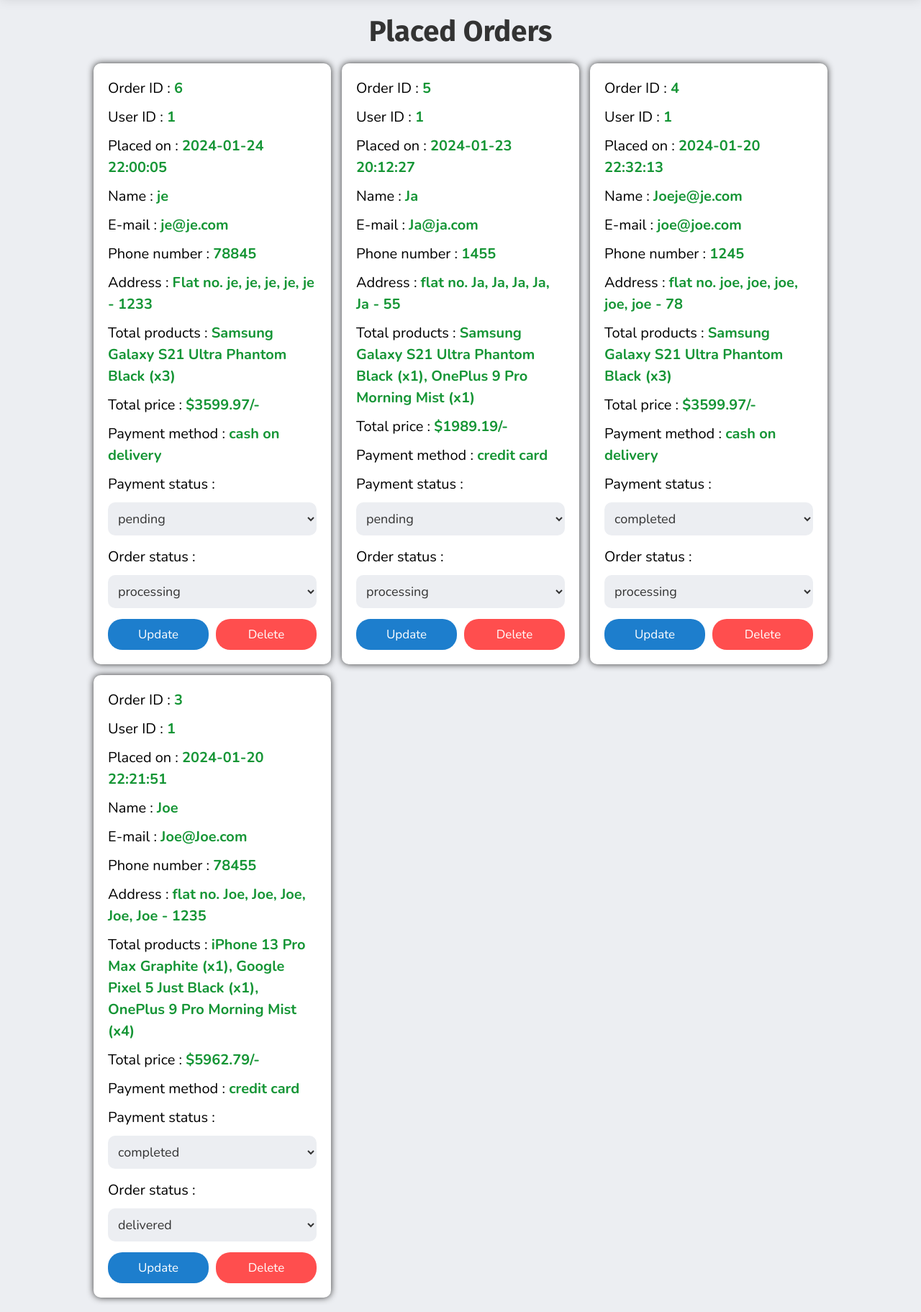
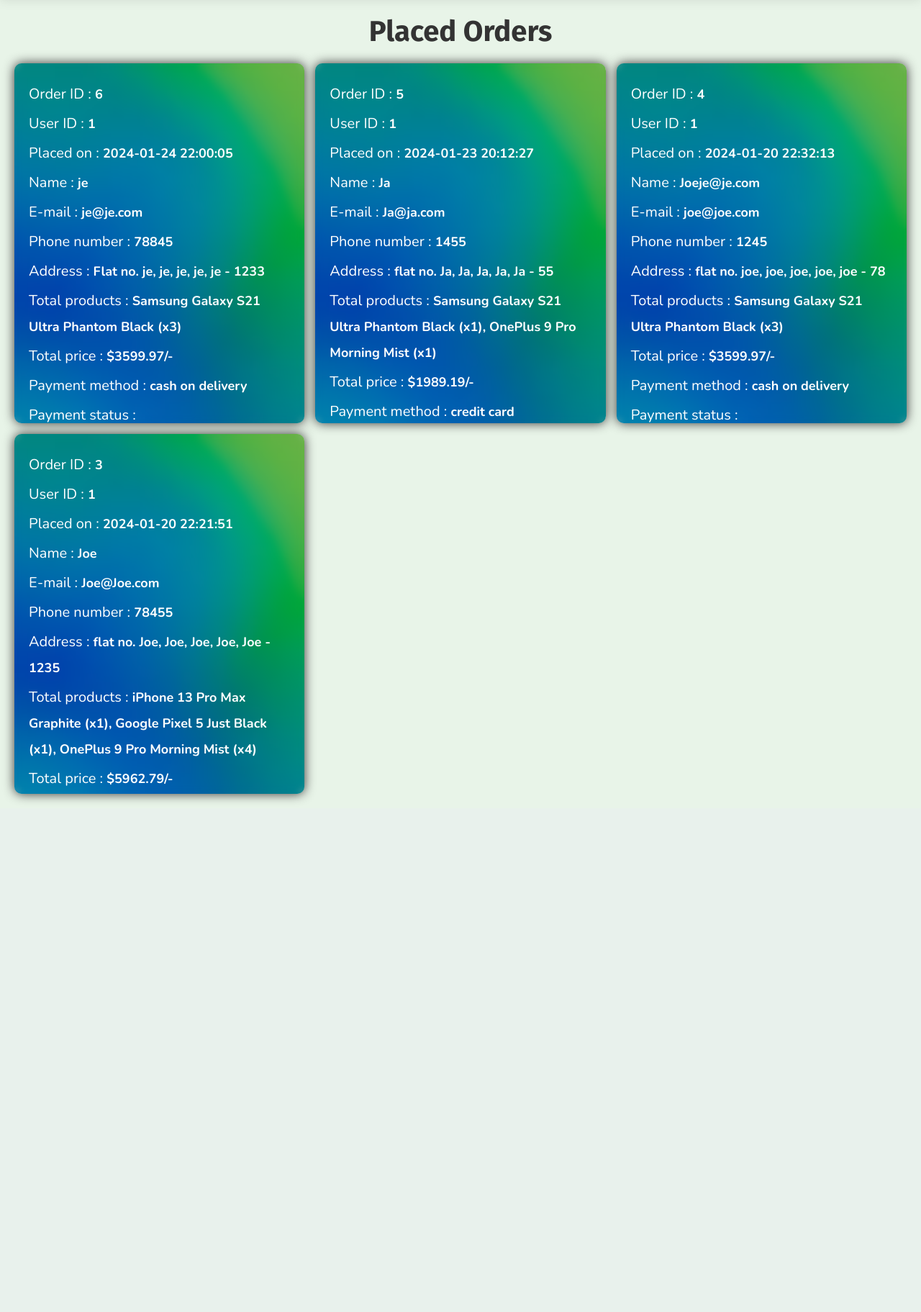
Before and after one commit to JewelShahi/influxify-php-mysql, a PHP site: page /influxify/admin/placed_orders.php in a window 1280 px wide. Shown: the part 75-1898 px from the top of the page at 72% size. After the commit the page ends 1190 px from the top, so only its background shows below. Run offline with PHP 8.4, Linux system fonts and the light colour scheme; a user stored in the database is signed in; data comes from the database, SQL or seed files in the repository; some libraries are stand-ins or nearby versions.

Commit message:
version 20 admin design updated

```diff
--- a/admin/placed_orders.php
+++ b/admin/placed_orders.php
@@ -98,6 +98,7 @@ if (isset($_GET['delete'])) {
         while ($fetch_orders = $select_orders->fetch(PDO::FETCH_ASSOC)) {
       ?>
           <div class="box">
+            <div class="blur">
               <p> Order ID : <span><?= $fetch_orders['id']; ?></span> </p>
               <p> User ID : <span><?= $fetch_orders['user_id']; ?></span> </p>
               <p> Placed on : <span><?= $fetch_orders['placed_on']; ?></span> </p>
@@ -110,6 +111,7 @@ if (isset($_GET['delete'])) {
               <p> Payment method : <span><?= $fetch_orders['method']; ?></span> </p>
 
               <form action="" method="post">
+
                 <input type="hidden" name="order_id" value="<?= $fetch_orders['id']; ?>">
                 <p id="paymentStatusLabel">Payment status :</p>
                 <select name="payment_status" class="select" aria-labelledby="paymentStatusLabel">
@@ -132,6 +134,7 @@ if (isset($_GET['delete'])) {
                 </div>
               </form>
             </div>
+          </div>
       <?php
         }
       } else {
--- a/css/admin_style.css
+++ b/css/admin_style.css
@@ -337,40 +337,79 @@
   resize: none;
 }
 
+.orders {
+  background-color: var(--body);
+  min-height: 100vh;
+}
+
 .orders .box-container {
   display: grid;
-  grid-template-columns: repeat(auto-fit, 33rem);
+  grid-template-columns: repeat(auto-fit, minmax(300px, 1fr));
   gap: 1.5rem;
   align-items: flex-start;
-  justify-content: center;
+}
+
+@media screen and (max-width: 1200px) {
+  .orders .box-container {
+    grid-template-columns: repeat(auto-fit, minmax(400px, 1fr));
+  }
+}
+
+@media screen and (max-width: 768px) {
+  .orders .box-container {
+    grid-template-columns: repeat(auto-fit, minmax(100%, 1fr));
+  }
 }
 
 .orders .box-container .box {
-  padding: 2rem;
-  padding-top: 1rem;
+  display: flex;
+  flex-direction: column;
+  height: 100%;
+  max-height: 500px;
+  overflow-y: auto;
+  background: url(../images/order-bg-admin.png) center/cover;
   border-radius: var(--border-radius);
-  background-color: var(--white);
-  box-shadow: 0 0 10px var(--black);
+  box-shadow: 0 0 15px var(--black);
+  transition: 300ms ease;
 }
 
-.orders .box-container .box p {
-  line-height: 1.5;
-  font-size: 2rem;
-  color: var(--light-color);
-  margin: 1rem 0;
+.orders .box-container .box:hover {
+  transform: scale(1.02);
 }
 
-.orders .box-container .box p span {
-  color: var(--primary);
+.orders .box-container .box::before {
+  content: "";
+  position: absolute;
+  top: 0;
+  left: 0;
+  width: 100%;
+  height: 100%;
+  z-index: -1;
 }
 
-.orders .box-container .select {
-  margin-bottom: 0.5rem;
+.orders .box-container .box .blur {
   width: 100%;
-  background-color: var(--light);
+  padding: 2rem;
+  backdrop-filter: blur(5px);
+}
+
+.orders .box-container .box .blur p {
+  margin: 0.5rem 0;
+  line-height: 1.8;
+  font-size: 2rem;
+  white-space: pre-line;
+  color: #ffffff;
+}
+
+.orders .box-container .box .blur p span {
+  color: #ffffff;
+  font-size: large;
+}
+
+.orders .box-container .box select{
+  width: 100%;
   padding: 1rem;
-  font-size: 1.8rem;
-  color: var(--black);
+  font-size: 1.7rem;
   border-radius: var(--border-radius);
 }
 
```
Also changed, not shown: images/order-bg-admin.png (added). Lines whose indentation alone changed are shown as unchanged.
